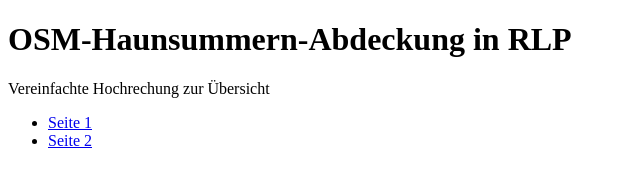
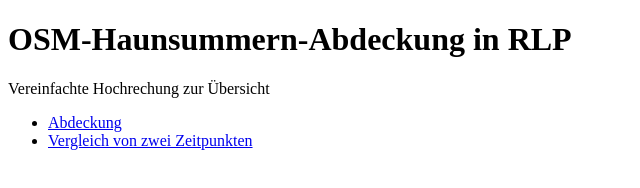
Before and after one commit to p1230/p1230.github.io, a plain HTML site: page index.html in a window 1280 px wide. Shown: the whole page, without its empty margins (0-640 px from the left). Drawn offline with Linux system fonts and the light colour scheme.

Commit message:
Update index.html

```diff
--- a/index.html
+++ b/index.html
@@ -8,8 +8,8 @@
     <h1>OSM-Haunsummern-Abdeckung in RLP</h1>
     <p>Vereinfachte Hochrechung zur Übersicht</p>
     <ul>
-        <li><a href="abdeckung.html">Seite 1</a></li>
-        <li><a href="vergleich.html">Seite 2</a></li>
+        <li><a href="abdeckung.html">Abdeckung</a></li>
+        <li><a href="vergleich.html">Vergleich von zwei Zeitpunkten</a></li>
     </ul>
 </body>
 </html>
```
